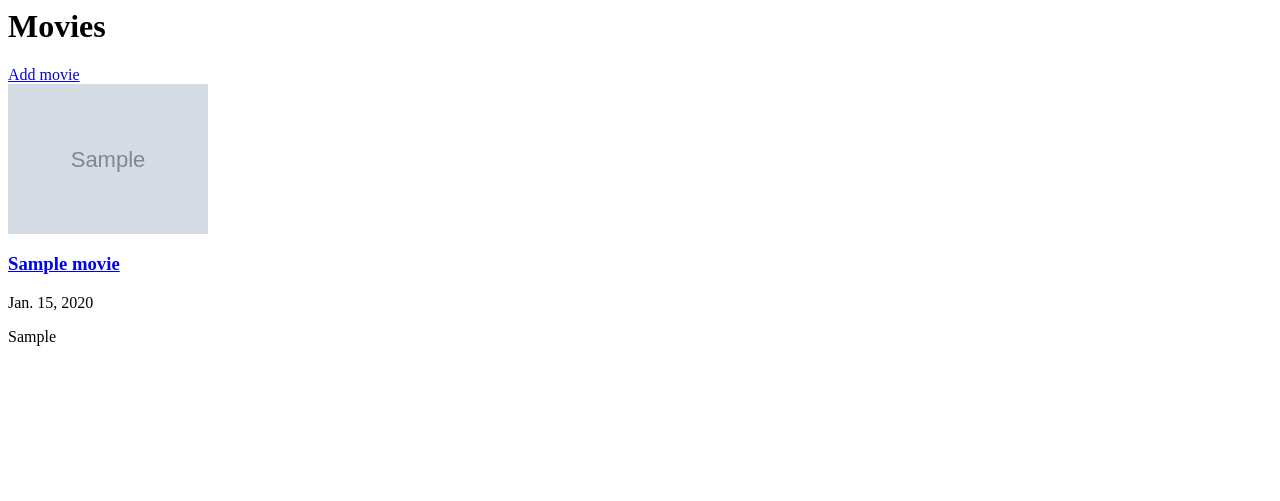
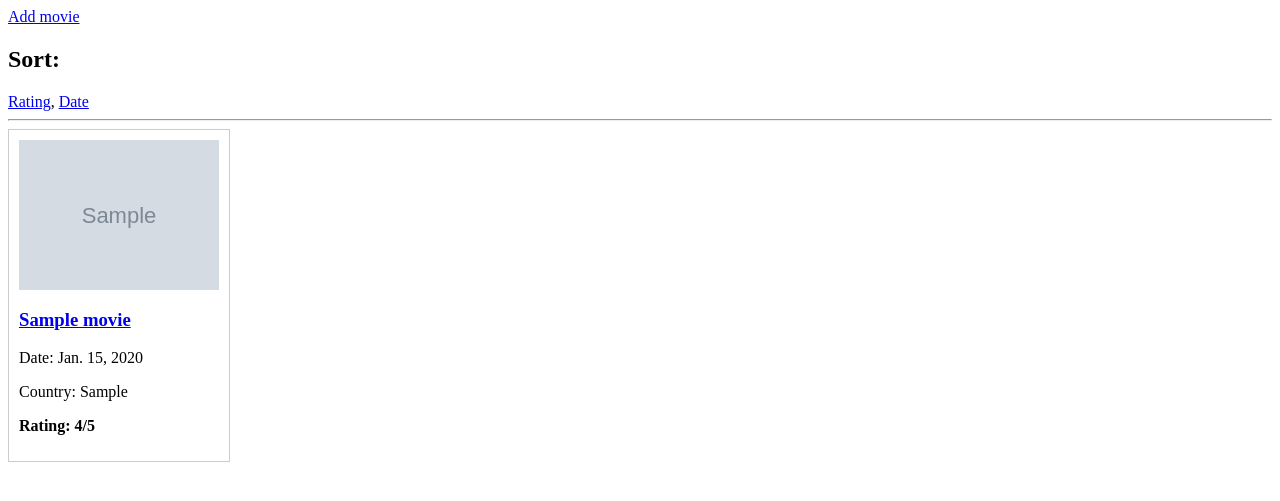
Before and after one commit to NIdeaForNickname/Django_HW5, a Django app: page / in a window 1280 px wide. Shown: the top 501 px of the page. Run offline with Django 5.2, Linux system fonts and the light colour scheme; tables that the repository leaves empty hold one stand-in row (values such as "Sample post"); grey boxes marked "Sample" are stand-in pictures.

Commit message:
HW part 2

```diff
--- a/Django_HW11/firstapp/models.py
+++ b/Django_HW11/firstapp/models.py
@@ -1,4 +1,5 @@
 from django.db import models
+from django.core.validators import MinValueValidator, MaxValueValidator
 
 # Create your models here.
 class Movie(models.Model):
@@ -7,6 +8,13 @@ class Movie(models.Model):
     release = models.DateField()
     country = models.CharField(max_length=100)
     img = models.ImageField(upload_to="media/")
+    rating = models.IntegerField(
+        validators=[
+            MinValueValidator(1),
+            MaxValueValidator(5)
+        ],
+        default=1
+    )
 
     def __str__(self):
         return self.title
--- a/Django_HW11/firstapp/templates/index.html
+++ b/Django_HW11/firstapp/templates/index.html
@@ -1,14 +1,21 @@
-<h1>Movies</h1>
 <a href="{% url 'firstapp:add_movie' %}">Add movie</a>
-<div>
+
+<h2>Sort:</h2>
+<a href="?sort=rating">Rating</a>,
+<a href="?sort=date">Date</a>
+
+<hr>
+
+<div style="display: flex; flex-wrap: wrap; gap: 20px;">
     {% for m in movies %}
-    <div>
+    <div style="border: 1px solid #ccc; padding: 10px; width: 200px;">
         <a href="{% url 'firstapp:movie_detail' m.pk %}">
-            <img src="{{ m.img.url }}" alt="{{ m.title }}" width="200px">
-            <h3> {{ m.title }} </h3>
+            <img src="{{ m.img.url }}" width="200">
+            <h3>{{ m.title }}</h3>
         </a>
-            <p>{{ m.release }}</p>
-            <p>{{ m.country }}</p>
+        <p>Date: {{ m.release }}</p>
+        <p>Country: {{ m.country }}</p>
+        <p><strong>Rating: {{ m.rating }}/5</strong></p>
     </div>
     {% endfor %}
 </div>
--- a/Django_HW11/firstapp/urls.py
+++ b/Django_HW11/firstapp/urls.py
@@ -6,5 +6,7 @@ app_name="firstapp"
 urlpatterns = [
     path("", views.index, name="index"),
     path("add/", views.add_movie, name="add_movie"),
-    path("<int:pk>/", views.movie_detail, name="movie_detail")
+    path("<int:pk>/", views.movie_detail, name="movie_detail"),
+    path('<int:pk>/edit/', views.edit_movie, name='edit_movie'),
+    path('<int:pk>/delete/', views.delete_movie, name='delete_movie'),
 ]
--- a/Django_HW11/firstapp/views.py
+++ b/Django_HW11/firstapp/views.py
@@ -5,8 +5,16 @@ from .models import Movie
 from .forms import MovieForm
 
 def index(request):
-    movies = Movie.objects.all()
-    return render(request, "index.html", { "movies" : movies })
+    sort = request.GET.get('sort')
+
+    if sort == 'rating':
+        movies = Movie.objects.all().order_by('-rating')
+    elif sort == 'date':
+        movies = Movie.objects.all().order_by('-release')
+    else:
+        movies = Movie.objects.all()
+
+    return render(request, 'index.html', {'movies': movies})
 
 def movie_detail(request, pk):
     movie = get_object_or_404(Movie, pk=pk)
@@ -22,3 +30,23 @@ def add_movie(request):
         form = MovieForm()
 
     return render(request, "add_movie.html", {"form": form})
+
+def edit_movie(request, pk):
+    movie = get_object_or_404(Movie, pk=pk)
+    if request.method == 'POST':
+        form = MovieForm(request.POST, request.FILES, instance=movie)
+        if form.is_valid():
+            form.save()
+            return redirect('firstapp:movie_detail', pk=movie.pk)
+    else:
+        form = MovieForm(instance=movie)
+
+    return render(request, 'edit_movie.html', {'form': form, 'movie': movie})
+
+
+def delete_movie(request, pk):
+    movie = get_object_or_404(Movie, pk=pk)
+    if request.method == 'POST':
+        movie.delete()
+        return redirect('firstapp:index')
+    return render(request, 'delete_movie.html', {'movie': movie})
```
Also changed, not shown: Django_HW11/firstapp/forms.py (+3 -4 lines), Django_HW11/firstapp/templates/delete_movie.html (added, +7 -0 lines), Django_HW11/firstapp/templates/edit_movie.html (added, +7 -0 lines), Django_HW11/firstapp/templates/movie_detail.html (+11 -4 lines), README.md, 1 other file.
